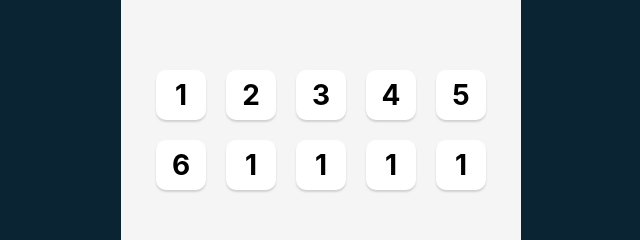
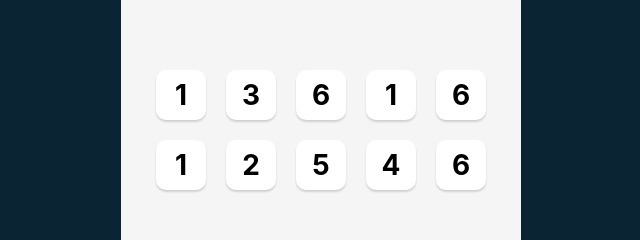
Before and after one commit to SHull156/tenzies, a React (Vite) app: page / in a window 1280 px wide. Shown: the part 270-510 px from the top of the page, without its empty margins (319-959 px from the left). Built offline with nearby package versions, Linux system fonts and the light colour scheme.

Commit message:
Store dice in state and render with map

```diff
--- a/src/App.jsx
+++ b/src/App.jsx
@@ -1,26 +1,18 @@
 import Die from "./components/Die";
+import { useState } from "react";
 
 export default function App() {
+  const [dice, setDice] = useState(generateAllNewDice());
+
   function generateAllNewDice() {
     return new Array(10).fill(0).map(() => Math.ceil(Math.random() * 6));
   }
 
-  console.log(generateAllNewDice());
+  const diceElements = dice.map((num) => <Die value={num} />);
 
   return (
     <main>
-      <div className="dice-container">
-        <Die value={1} />
-        <Die value={2} />
-        <Die value={3} />
-        <Die value={4} />
-        <Die value={5} />
-        <Die value={6} />
-        <Die value={1} />
-        <Die value={1} />
-        <Die value={1} />
-        <Die value={1} />
-      </div>
+      <div className="dice-container">{diceElements}</div>
     </main>
   );
 }
```
